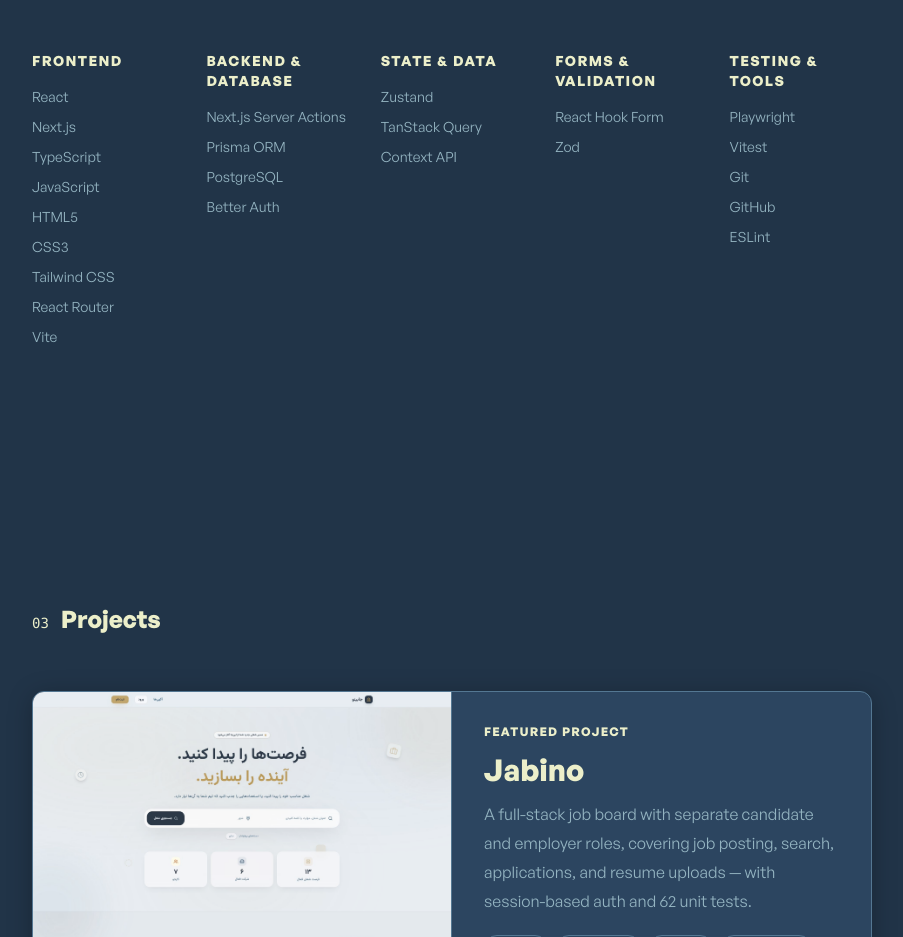
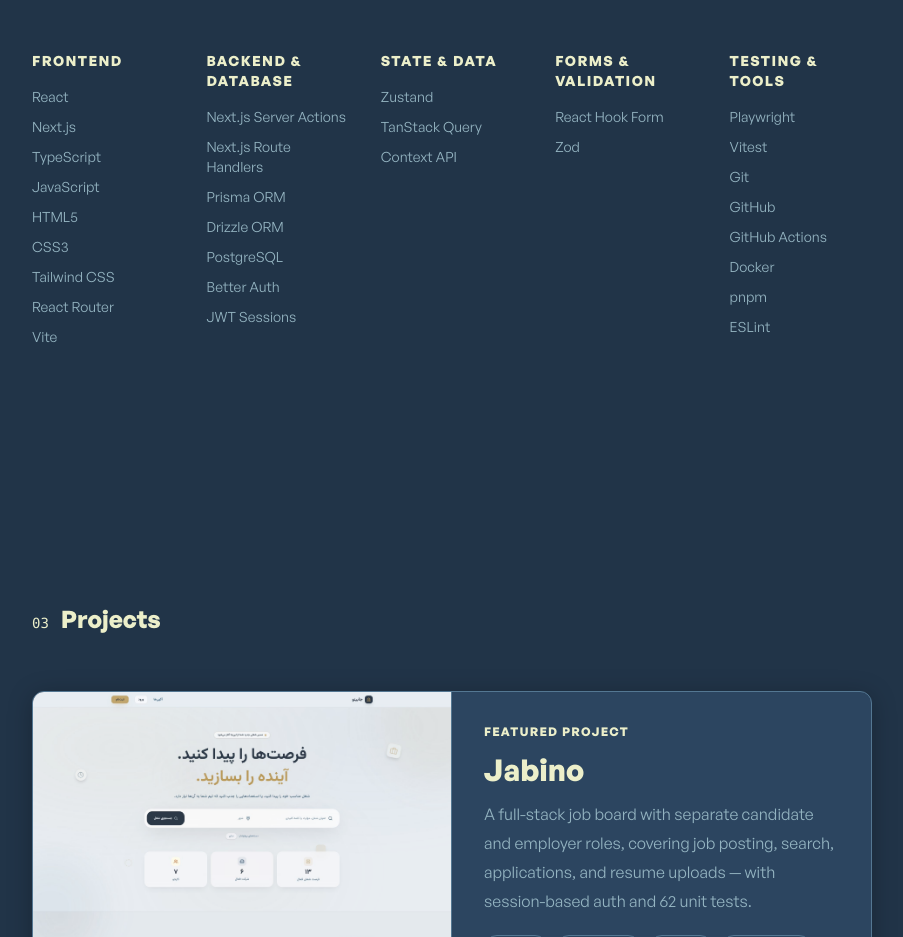
Before and after one commit to mina-gharzi/my-portfolio, a Next.js app: page / in a window 1280 px wide. Shown: the part 1480-2417 px from the top of the page, without its empty margins (368-1271 px from the left). Built offline with nearby package versions, Linux system fonts and the light colour scheme; no server answers.

Commit message:
- add Drizzle ORM, Route Handlers, JWT Sessions, GitHub Actions,   Docker, and pnpm to skills

```diff
--- a/src/components/sections/skills.tsx
+++ b/src/components/sections/skills.tsx
@@ -31,7 +31,15 @@ const categories = [
   },
   {
     title: { en: "Backend & Database", fa: "بک‌اند و دیتابیس" },
-    items: ["Next.js Server Actions", "Prisma ORM", "PostgreSQL", "Better Auth"],
+    items: [
+      "Next.js Server Actions",
+      "Next.js Route Handlers",
+      "Prisma ORM",
+      "Drizzle ORM",
+      "PostgreSQL",
+      "Better Auth",
+      "JWT Sessions",
+    ],
   },
   {
     title: { en: "State & Data", fa: "مدیریت State و داده" },
@@ -43,7 +51,16 @@ const categories = [
   },
   {
     title: { en: "Testing & Tools", fa: "تست و ابزارها" },
-    items: ["Playwright", "Vitest", "Git", "GitHub", "ESLint"],
+    items: [
+      "Playwright",
+      "Vitest",
+      "Git",
+      "GitHub",
+      "GitHub Actions",
+      "Docker",
+      "pnpm",
+      "ESLint",
+    ],
   },
 ];
 
```
